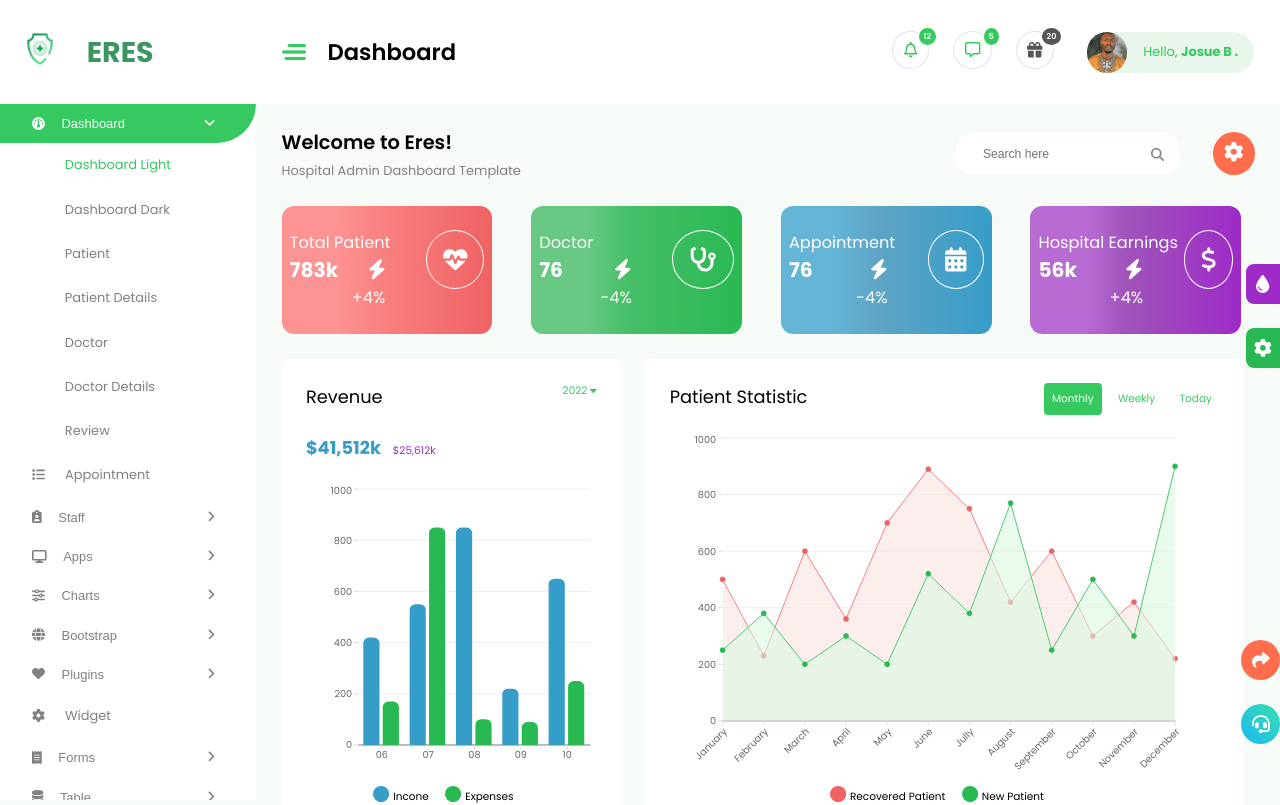
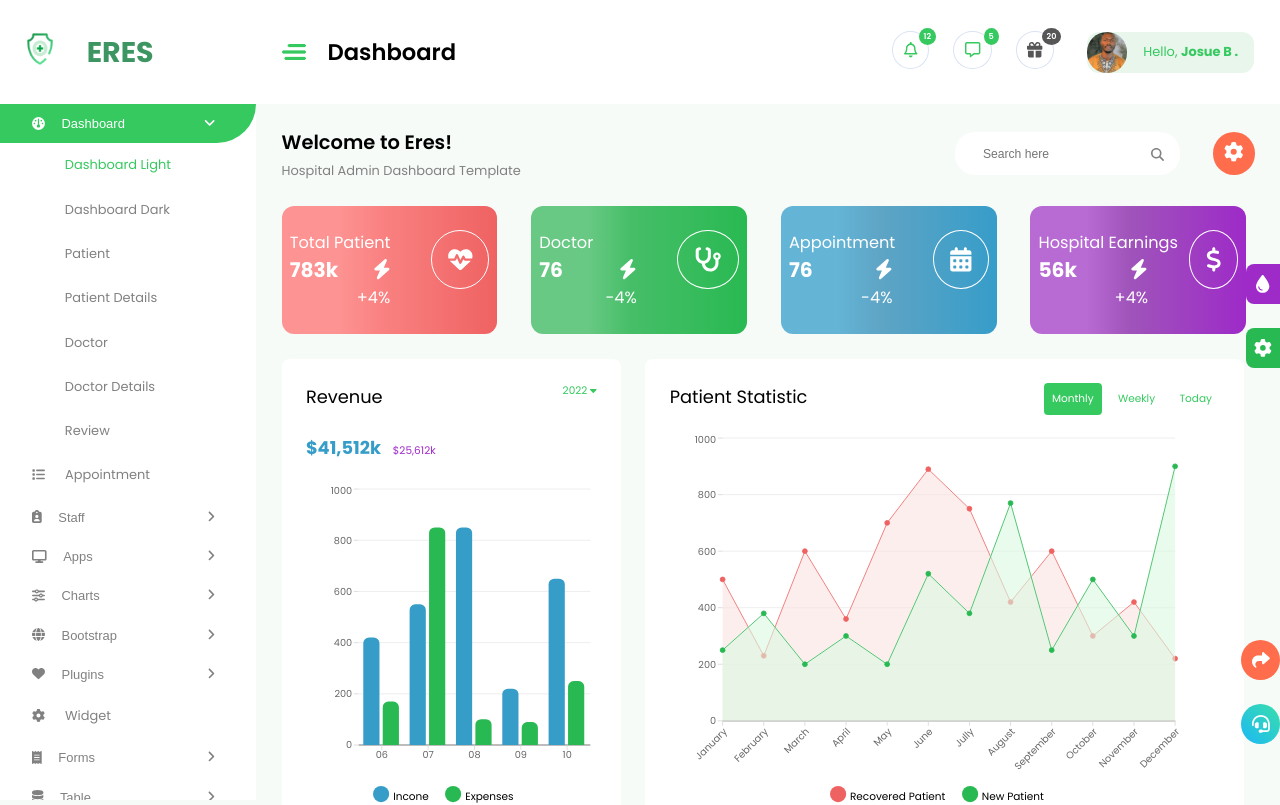
Before and after one commit to key-joshua/hospital-dashboard-continous-integration, a React (Create React App) app: page / in a window 1280 px wide. Shown: the top 805 px of the page. Built offline with nearby package versions, Linux system fonts and the light colour scheme.

Commit message:
refactoring

```diff
--- a/src/assets/styles/DashboardPage.scss
+++ b/src/assets/styles/DashboardPage.scss
@@ -123,7 +123,7 @@
             grid-template-columns: 1fr 1fr 1fr 1fr;
 
             .box-section {
-                width: 78%;
+                width: 80%;
                 display: flex;
                 color: $white;
                 padding: 30px 10px;
--- a/src/assets/styles/Navbar.scss
+++ b/src/assets/styles/Navbar.scss
@@ -89,7 +89,7 @@
 
 		.avatar-container {
 			margin-left: 10px;
-			border-radius: 25px;
+			border-radius: 15px;
 			display: inline-block;
 			background-color: #e8f6ec;
 
```
